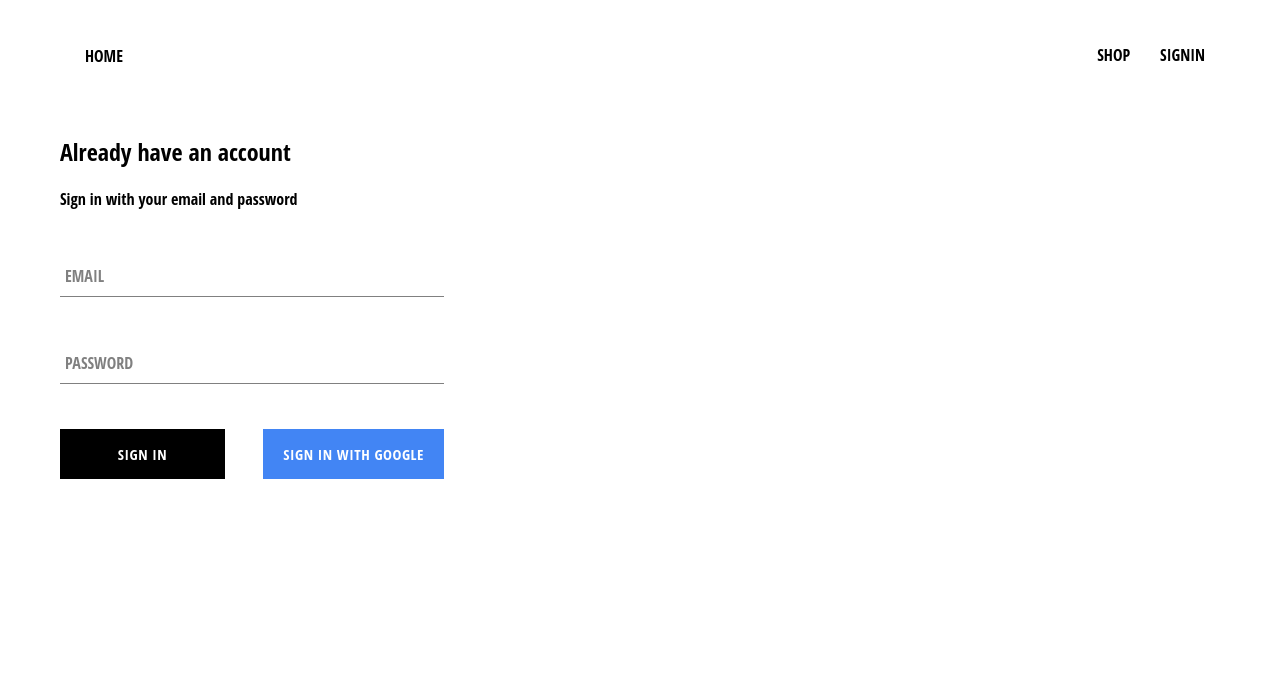
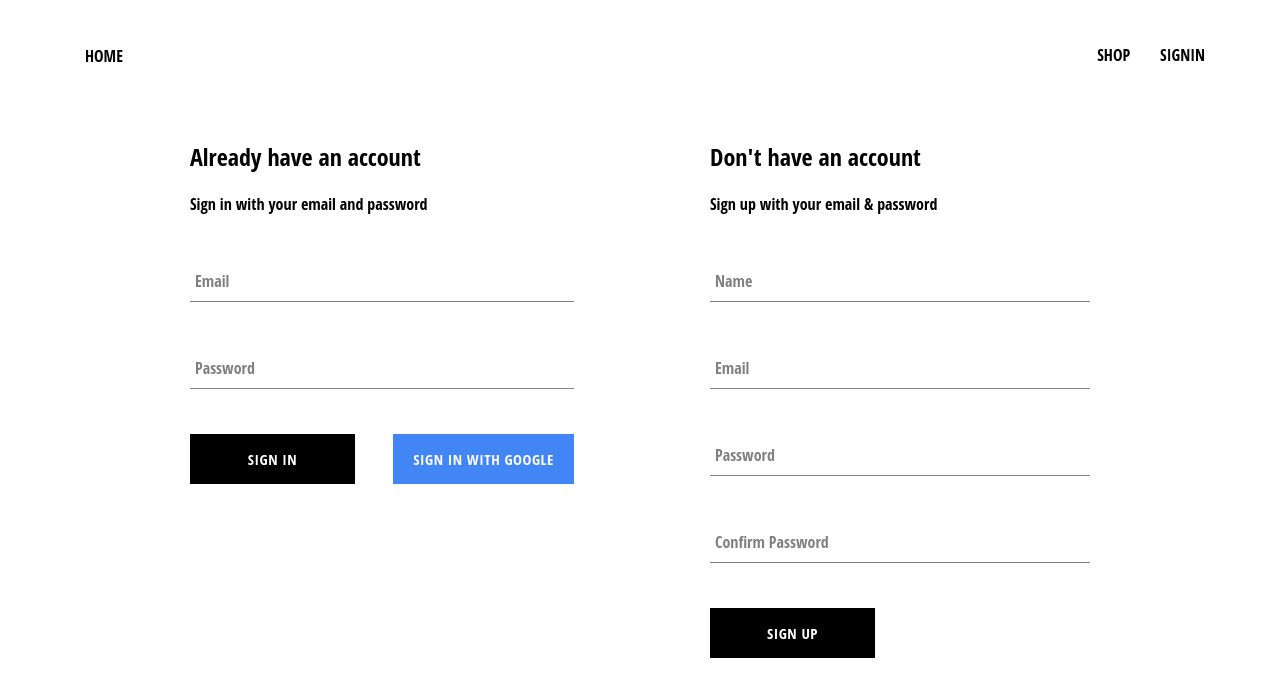
Before and after one commit to mkrndmb/e-comm, a React (Create React App) app: page /signin in a window 1280 px wide. Shown: the top 696 px of the page. Built offline with nearby package versions, Linux system fonts and the light colour scheme; no server answers.

Commit message:
implemented auth using firebase auth and firestore

```diff
--- a/src/App.js
+++ b/src/App.js
@@ -5,7 +5,7 @@
 import ShopPage from './pages/shop/ShopPage';
 import Header from './components/header/Header';
 import SignInAndSignUpPage from './pages/signInsignup/SignInSignUp';
-import {auth} from './firebase/firebase.utils.js'
+import {auth,createUserProfileDoc} from './firebase/firebase.utils.js'
 
 class App extends React.Component {
   constructor(){
@@ -20,9 +20,23 @@
   unsubscribeFromAuth = null ;
 
   componentDidMount(){
-    this.unsubscribeFromAuth = auth.onAuthStateChanged(user=>{
-      this.setState({ currentUser : user })
-      console.log(user)
+    this.unsubscribeFromAuth = auth.onAuthStateChanged(async userAuth=>{
+      // console.log(user)
+      if(userAuth){
+        const userRef = await createUserProfileDoc(userAuth)
+        // this.setState({ currentUser : userAuth })
+        userRef.onSnapshot(snap=>{
+          // console.log(snap.data())
+
+          this.setState({
+            currentUser : {
+              id: snap.id,
+              ...snap.data()
+            }
+          },()=>console.log(this.state.currentUser))
+          // console.log(this.state.currentUser)
+        })
+      }else  this.setState({ currentUser : userAuth })
     })
   }
   componentWillUnmount(){
--- a/src/components/sign-in/SignIn.js
+++ b/src/components/sign-in/SignIn.js
@@ -43,7 +43,7 @@
                     <CustomInput
                     name='email'
                     type='email'
-                    label='EMAIL'
+                    label='Email'
                     value={this.state.email}
                     handleChange={this.handleChange}
                     required />
@@ -58,7 +58,7 @@
                     <CustomInput
                     name='password'
                     type='password'
-                    label='PASSWORD'
+                    label='Password'
                     value={this.state.password}
                     handleChange={this.handleChange}
                     required />
--- /dev/null
+++ b/src/components/sign-up/SignUp.js
@@ -0,0 +1,105 @@
+import React from 'react'
+import CustomInput from '../custom-input/CustomInput.js'
+import CustomButton from '../custom-button/CustomButton.js'
+import {auth,createUserProfileDoc} from '../../firebase/firebase.utils.js'
+import './sign-up.css'
+
+
+class SignUp extends React.Component{
+    constructor(){
+        super()
+
+        this.state={
+            displayName:'',
+            email:'',
+            password:'',
+            confirmPassword:''
+        }
+    }
+
+    handleSubmit = async(e) =>{
+            e.preventDefault()
+
+            const {displayName,email,password,confirmPassword} = this.state
+
+            if(password !== confirmPassword){
+            alert('passwords dont match')
+            return}
+
+            try {
+              const { user } = await auth.createUserWithEmailAndPassword(
+                email,
+                password
+              );
+
+              await createUserProfileDoc(user, { displayName });
+
+              this.setState({
+                displayName: "",
+                email: "",
+                password: "",
+                confirmPassword: "",
+              });
+            }
+            catch(err){
+                console.log(err.message)
+            }
+    }
+
+    handleChange = (e) =>{
+        const {name,value} = e.target
+
+        this.setState({
+            [name]:value
+        })
+    }
+
+    render(){
+
+        const {displayName,email,password,confirmPassword} = this.state
+
+        return(
+            <div className='sign-up'>
+                <h2>Don't have an account</h2>
+                <span>Sign up with your email & password</span>
+                <form className='sign-up-form' onSubmit={this.handleSubmit}>
+                    <CustomInput
+                    type='text'
+                    name='displayName'
+                    value={displayName}
+                    onChange={this.handleChange}
+                    label='Name'
+                    required
+                    />
+                    <CustomInput
+                    type='email'
+                    name='email'
+                    value={email}
+                    onChange={this.handleChange}
+                    label='Email'
+                    required
+                    />
+                    <CustomInput
+                    type='password'
+                    name='password'
+                    value={password}
+                    onChange={this.handleChange}
+                    label='Password'
+                    required
+                    />
+                    <CustomInput
+                    type='password'
+                    name='confirmPassword'
+                    value={confirmPassword}
+                    onChange={this.handleChange}
+                    label='Confirm Password'
+                    required
+                    />
+                    <CustomButton type='submit'>SIGN UP</CustomButton>
+                </form>
+            </div>
+        )
+    }
+}
+
+export default SignUp
--- /dev/null
+++ b/src/components/sign-up/sign-up.css
@@ -0,0 +1,5 @@
+.sign-up{
+    display: flex;
+    flex-direction: column;
+    width: 380px;
+}
--- a/src/firebase/firebase.utils.js
+++ b/src/firebase/firebase.utils.js
@@ -12,7 +12,30 @@
     measurementId: "G-8596MM9EYX"
   };
 
-  firebase.initializeApp(config)
+export const createUserProfileDoc = async (userAuth , additionalData) =>{
+  if(!userAuth) return;
+
+  const userRef = firestore.doc(`users/${userAuth.uid}`)
+  const snap = await userRef.get()
+  // console.log(snap,userAuth.uid)
+  if(!snap.exists) {
+    const {displayName , email} = userAuth
+    const createdDate = new Date()
+
+    try{
+      await userRef.set({
+        displayName,email,createdDate,...additionalData
+      })
+    }
+    catch(err){
+      console.log(err.message)
+    }
+  }
+
+  return userRef
+}
+
+firebase.initializeApp(config)
 
 export const auth = firebase.auth()
 export const firestore = firebase.firestore()
--- a/src/pages/signInsignup/SignInSignUp.js
+++ b/src/pages/signInsignup/SignInSignUp.js
@@ -1,11 +1,13 @@
 import React from 'react';
 import SignIn from '../../components/sign-in/SignIn';
+import SignUp from '../../components/sign-up/SignUp';
 
 import './sign-in-sign-up.css';
 
 const SignInAndSignUpPage = () => (
   <div className='sign-in-and-sign-up'>
     <SignIn />
+    <SignUp/>
   </div>
 );
 
--- a/src/pages/signInsignup/sign-in-sign-up.css
+++ b/src/pages/signInsignup/sign-in-sign-up.css
@@ -0,0 +1,6 @@
+.sign-in-and-sign-up{
+    width: 900px;
+    display: flex;
+    justify-content: space-between;
+    margin: 30px auto;
+}
```
